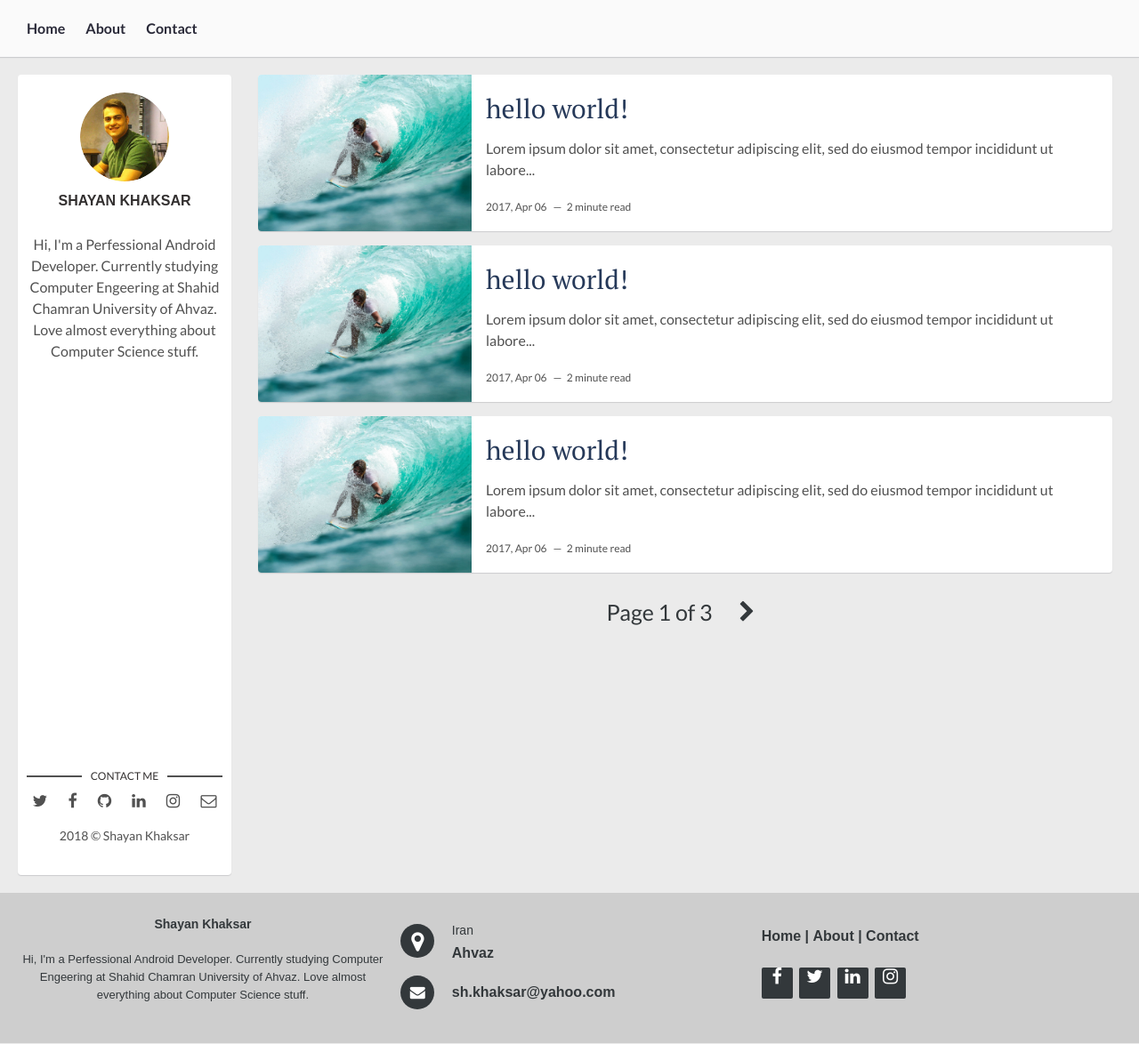
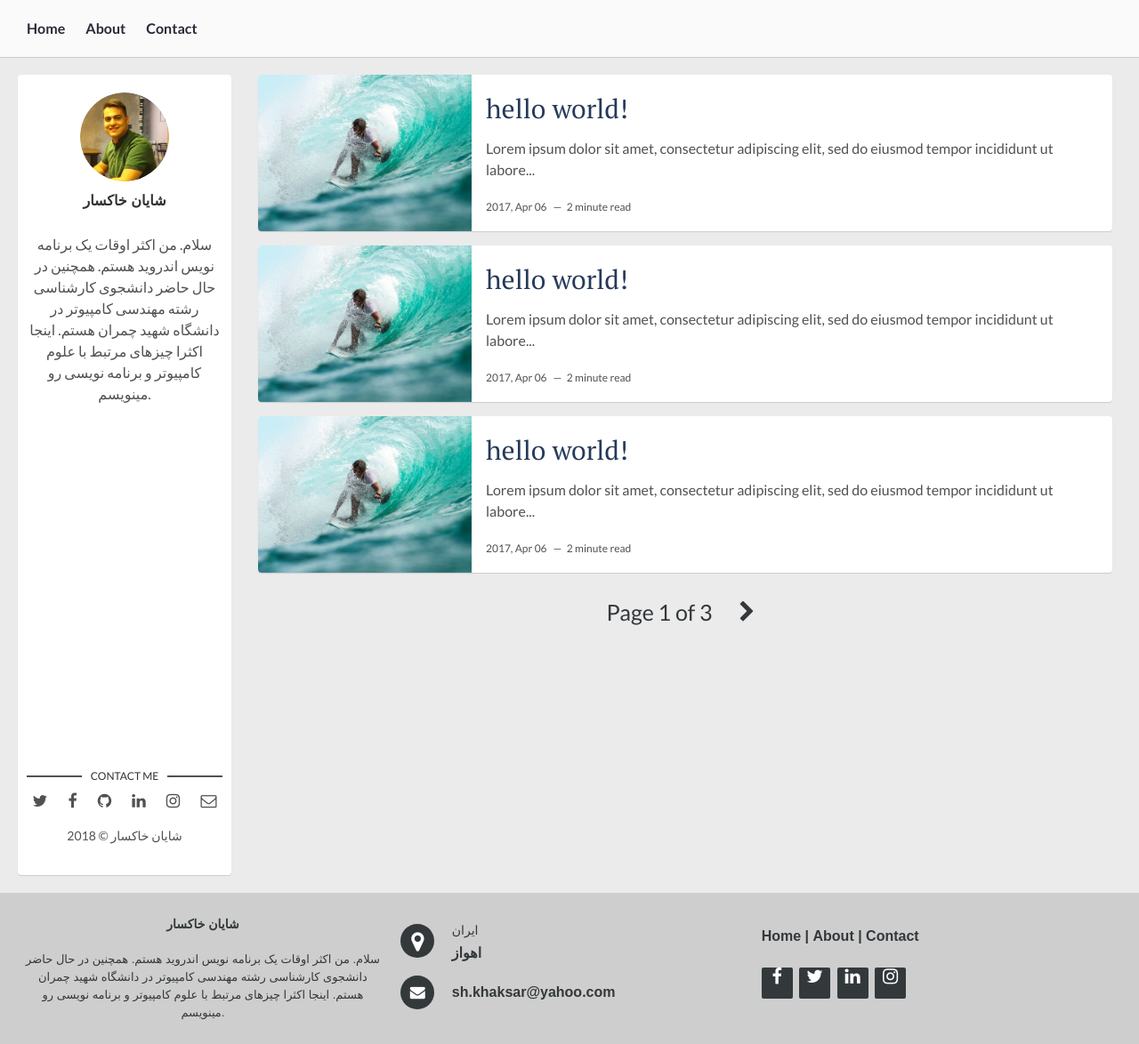
Before and after one commit to shkhaksar/fa, a Jekyll site: the page built from index.html, in a window 1280 px wide. Shown: the whole page at 89% size. Built offline with Jekyll 4.4.1, drawn with Linux system fonts in a browser that asks for light colours; the list of posts is cut into pages by our own code.

Commit message:
change desc

```diff
--- a/_config.yml
+++ b/_config.yml
@@ -1,18 +1,18 @@
 title: Hello World! Welcome to my knowledge base :)
 description: > # this means to ignore newlines until "baseurl:"
-  Shayan Khaksar Personal Blog
+  وبلاگ شخصی
 permalink: '/blog/:title/'
 baseurl: "" # the subpath of your site, e.g. /blog
 url: "" # the base hostname & protocol for your site, e.g. http://example.com
 site-twitter: #if your site has a twitter account, enter it here
 
 # Author Settings
-author: Shayan Khaksar # add your name
+author: شایان خاکسار # add your name
 author-img: shayan-khaksar.jpg # add your photo
 author-phone: (+98) 000 000 0000
-author-country: Iran
-author-city: Ahvaz
-about-author: Hi, I'm a Perfessional Android Developer. Currently studying Computer Engeering at Shahid Chamran University of Ahvaz. Love almost everything about Computer Science stuff. # add description
+author-country: ایران
+author-city: اهواز
+about-author: سلام. من اکثر اوقات یک برنامه نویس اندروید هستم. همچنین در حال حاضر دانشجوی کارشناسی رشته مهندسی کامپیوتر در دانشگاه شهید چمران هستم. اینجا اکثرا چیزهای مرتبط با علوم کامپیوتر و برنامه نویسی رو مینویسم. # add description
 social-twitter: sh_khaksar # add your Twitter handle
 social-facebook: sh.khaksar # add your Facebook handle
 social-github: shkhaksar # add your Github handle
```
